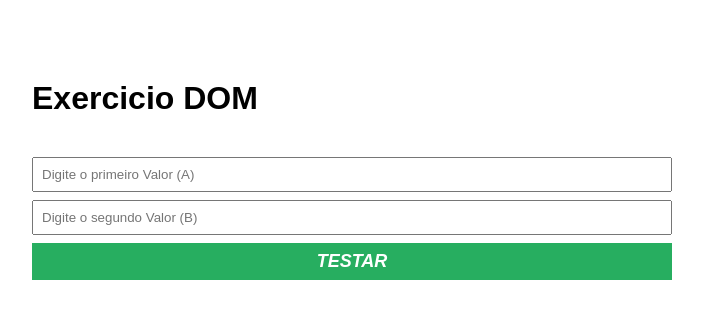
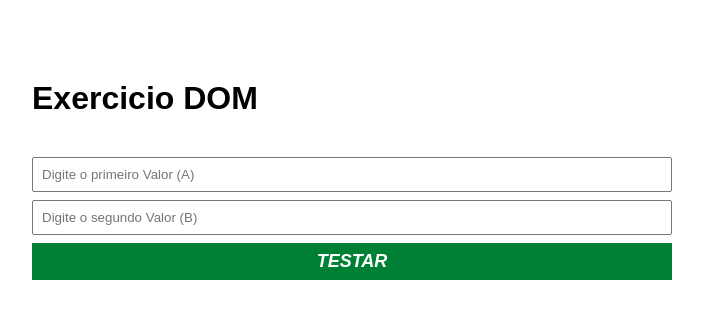
Before and after one commit to KauecostaBR/EBAC, a plain HTML site: page index.html in a window 1280 px wide. In both pictures the pointer is over the button "TESTAR". Shown: the whole page, without its empty margins (288-991 px from the left). Drawn offline with Linux system fonts and the light colour scheme.

Commit message:
Alteração Cor

```diff
--- a/main.css
+++ b/main.css
@@ -38,5 +38,5 @@ button {
 }
 
 button:hover {
-    background-color: #27ae60;
+    background-color: #008035;
 }
```
